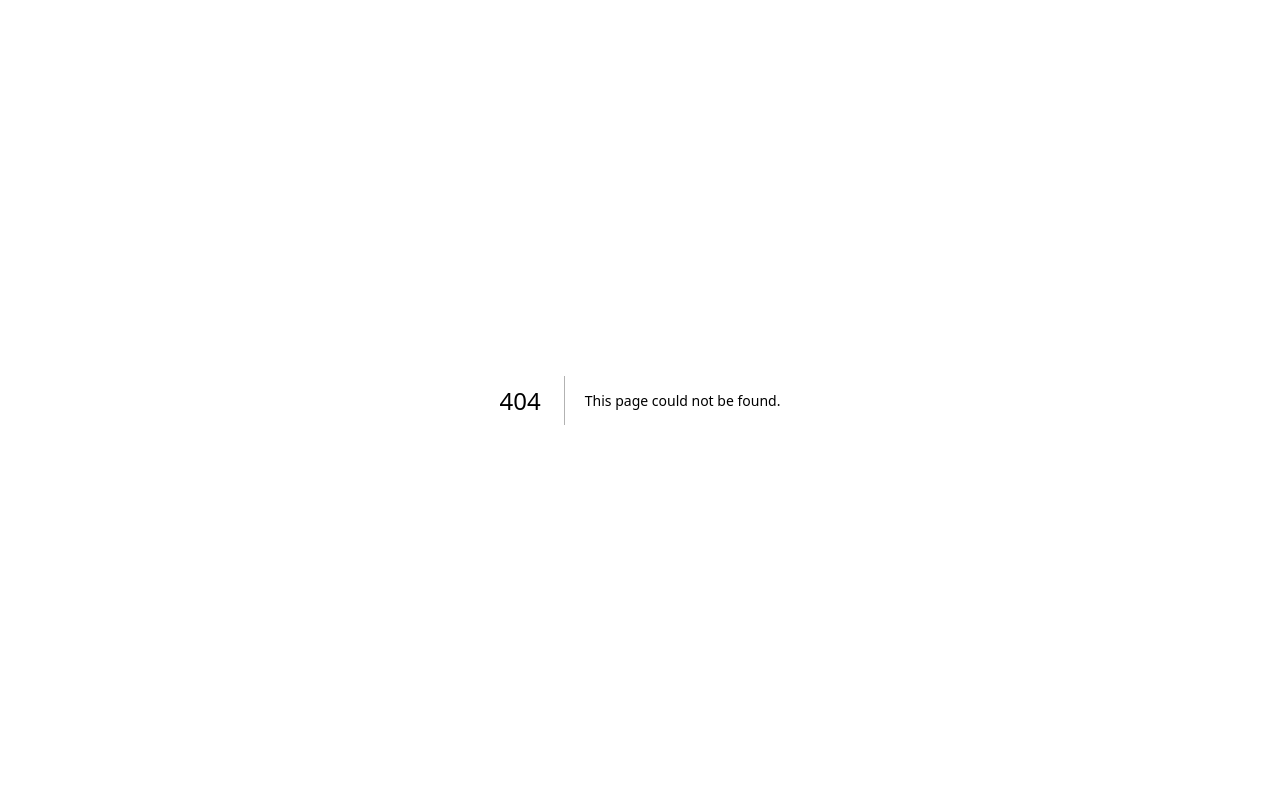
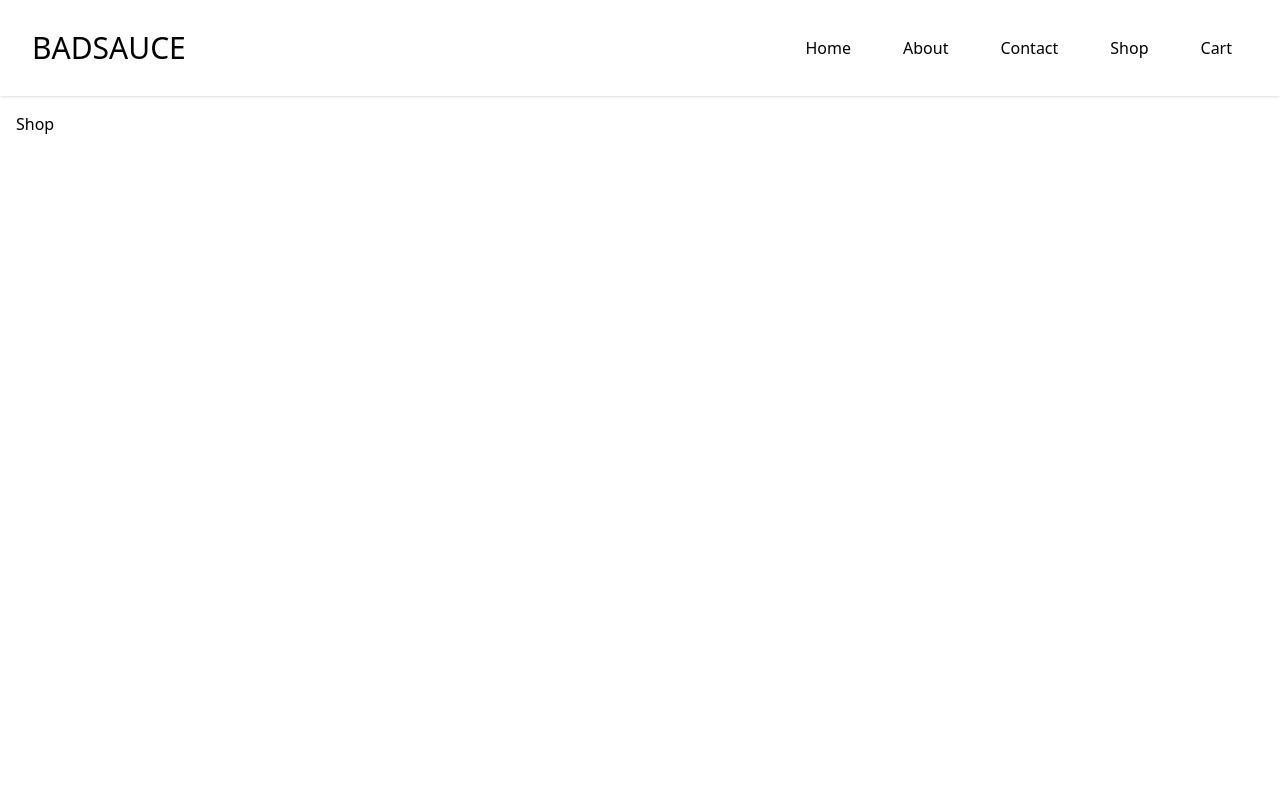
Before and after one commit to dvbenson/fe_ecommerce-badsauce, a Next.js app: page /shop in a window 1280 px wide. Before the commit this address had no page. Shown: the top 800 px of the page. Built offline with nearby package versions, Linux system fonts and the light colour scheme.

Commit message:
adding basic routing to pages and simple layout

```diff
--- a/app/layout.tsx
+++ b/app/layout.tsx
@@ -11,7 +11,7 @@ export default async function RootLayout({
   return (
     <html>
       <head>
-        <title>Next.js eCommerce Web App: BadSauce</title>
+        <title>BadSauce</title>
       </head>
       <body>{children}</body>
     </html>
--- a/app/page.tsx
+++ b/app/page.tsx
@@ -1,6 +1,5 @@
 import Stripe from 'stripe';
-import NavBar from '../components/NavBar';
-import Footer from '../components/Footer';
+import DefaultLayout from '@/components/DefaultLayout';
 
 async function getStripeProducts() {
   const stripe = new Stripe(process.env.STRIPE_SECRET ?? '', {
@@ -21,11 +20,19 @@ export default async function Home() {
   console.log(products);
   return (
     <div>
-      <NavBar />
-      <main className="flex flex-col min-h-screen mx-auto p-4">
-        <h1 className=" flex-grow">Home</h1>
-      </main>
-      <Footer />
+      <DefaultLayout>
+        <main className="flex flex-col min-h-screen mx-auto p-4">
+          <section id="home" className="flex-grow">
+            <h1>Home</h1>
+          </section>
+          <section id="about" className="flex-grow">
+            <h1>About</h1>
+          </section>
+          <section id="contact" className="flex-grow">
+            <h1>Contact</h1>
+          </section>
+        </main>
+      </DefaultLayout>
     </div>
   );
 }
--- /dev/null
+++ b/app/shop/error.tsx
@@ -0,0 +1,4 @@
+'use client';
+export default async function Error() {
+  return <div>Error... whoops</div>;
+}
--- /dev/null
+++ b/app/shop/loading.tsx
@@ -0,0 +1,3 @@
+export default async function Loading() {
+  return <div>Loading...</div>;
+}
--- /dev/null
+++ b/app/shop/page.tsx
@@ -0,0 +1,13 @@
+import DefaultLayout from '../../components/DefaultLayout';
+
+export default function Shop() {
+  return (
+    <DefaultLayout>
+      <main className="flex flex-col min-h-screen mx-auto p-4">
+        <section className="flex-grow">
+          <h1>Shop</h1>
+        </section>
+      </main>
+    </DefaultLayout>
+  );
+}
--- /dev/null
+++ b/components/DefaultLayout.tsx
@@ -0,0 +1,16 @@
+import Navbar from './NavBar';
+import Footer from './Footer';
+
+export default function DefaultLayout({
+  children,
+}: {
+  children: React.ReactNode;
+}) {
+  return (
+    <>
+      <Navbar />
+      {children}
+      <Footer />
+    </>
+  );
+}
--- a/components/NavBar.tsx
+++ b/components/NavBar.tsx
@@ -1,5 +1,6 @@
 'use client';
 import { useState } from 'react';
+import Link from 'next/link';
 import { FontAwesomeIcon } from '@fortawesome/react-fontawesome';
 import { faBars, faXmark } from '@fortawesome/free-solid-svg-icons';
 
@@ -18,10 +19,18 @@ export default function Navbar() {
         </div>
         <div className="mr-4 hidden lg:flex">
           <ul className="hidden lg:flex flex-row gap-5">
-            <li className="p-4">Home</li>
-            <li className="p-4">About</li>
-            <li className="p-4">Contact</li>
-            <li className="p-4">Shop</li>
+            <li className="p-4">
+              <a href="#home">Home</a>
+            </li>
+            <li className="p-4">
+              <a href="#about">About</a>
+            </li>
+            <li className="p-4">
+              <a href="#contact">Contact</a>
+            </li>
+            <li className="p-4">
+              <Link href="/shop">Shop</Link>
+            </li>
             <li className="p-4">Cart</li>
           </ul>
         </div>
@@ -35,25 +44,34 @@ export default function Navbar() {
       <div
         className={
           showMenu
-            ? `fixed left-0 top-0 w-[65%] sm:w-[30%] lg:hidden h-screen p-10 sm:p-30 ease-in duration-250 z-50 bg-white`
+            ? `fixed left-0 top-0 w-[65%] sm:w-[30%] lg:hidden h-screen p-10 sm:p-30 ease-in duration-250 z-50 bg-white shadow`
             : 'fixed left-[-100%] top-0 p-10 ease-in duration-500'
         }
       >
-        <div className="flex w-full justify-end items-center">
-          <div onClick={handleNav} className="cursor-pointer">
+        <div className="flex flex-col py-4">
+          <div onClick={handleNav} className="flex justify-end cursor-pointer">
             <FontAwesomeIcon icon={faXmark} size="xl" />
           </div>
-          <div className="flex-col py-4">
-            <ul className="">
+          <div className="flex w-full justify-start items-center">
+            <ul>
               <li
                 className="py-4 cursor-pointer"
                 onClick={() => setShowMenu(false)}
               >
                 Home
               </li>
-              <li className="py-4">About</li>
-              <li className="py-4">Contact</li>
-              <li className="py-4">Shop</li>
+              <li className="p-4">
+                <a href="#home">Home</a>
+              </li>
+              <li className="p-4">
+                <a href="#about">About</a>
+              </li>
+              <li className="p-4">
+                <a href="#contact">Contact</a>
+              </li>
+              <li className="p-4">
+                <Link href="/shop">Shop</Link>
+              </li>
               <li className="py-4">Cart</li>
             </ul>
           </div>
--- /dev/null
+++ b/components/ProductCard.tsx
@@ -0,0 +1,3 @@
+export default function ProductCard() {
+  return <div>ProductCard</div>;
+}
```
